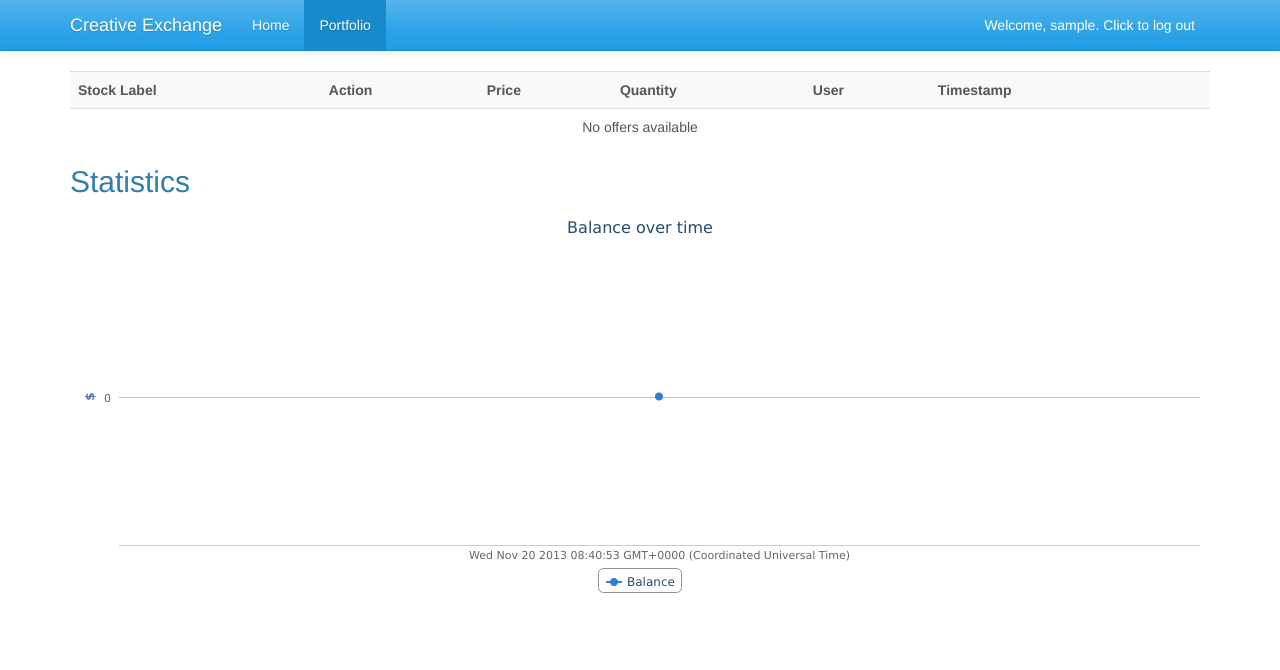
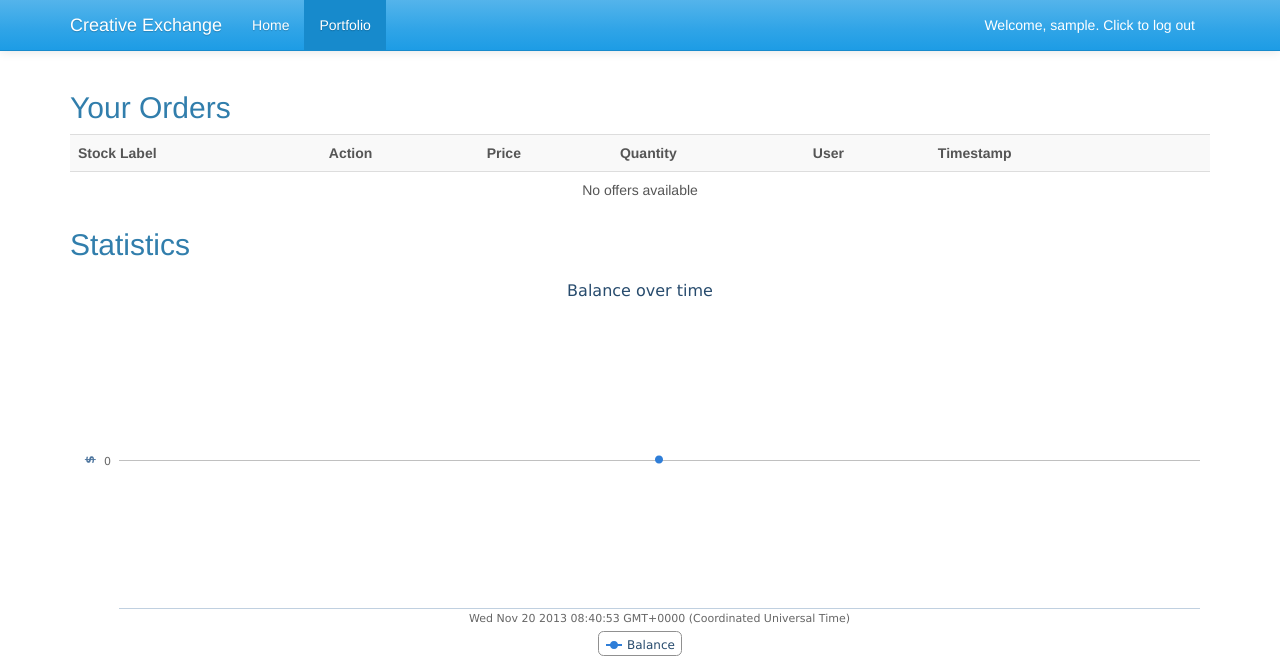
Before and after one commit to Tasignotas/barclays_openminds, a Django app: page /traders/profile/ in a window 1280 px wide. Shown: the top 670 px of the page. Run offline with Django 3.2, Linux system fonts and the light colour scheme; the visitor is signed in with stand-in values (Sample User, id 1); data that the repository does not hold is empty; some libraries are stand-ins or nearby versions.

Commit message:
Title for orders

```diff
--- a/server/creative_exchange/templates/trader_profile.html
+++ b/server/creative_exchange/templates/trader_profile.html
@@ -59,6 +59,7 @@ $(function () {
 </script>
 {% endblock %}
 {% block content %}
+<h2>Your Orders</h2>
 <table id='trader_orders' class="table table-striped">
 {% include 'trader_orders.html' %}
 </table>
```
